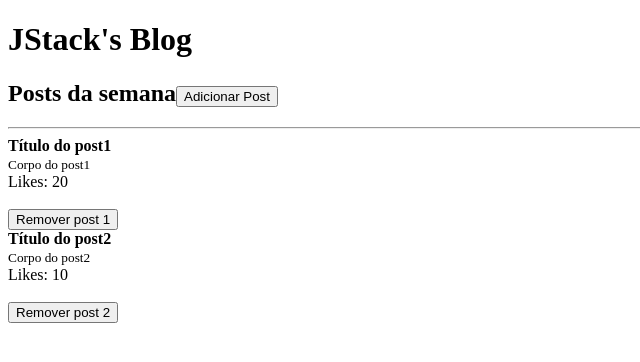
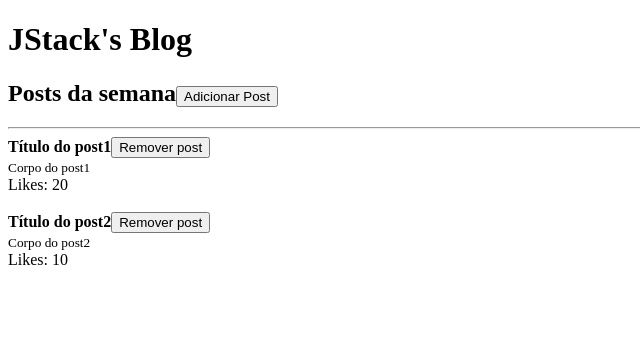
Before and after one commit to oricardos/JStack, a React app in the folder front/: page / in a window 1280 px wide. Shown: the top 362 px of the page, without its empty margins (0-640 px from the left). Built offline with nearby package versions, Linux system fonts and the light colour scheme.

Commit message:
remove item

```diff
--- a/front/src/App.js
+++ b/front/src/App.js
@@ -4,8 +4,18 @@ import Post from "./Post";
 
 function App() {
   const [posts, setPosts] = useState([
-    { id: Math.random(), title: "Título do post1", body: "Corpo do post1", likes: 20 },
-    { id: Math.random(), title: "Título do post2", body: "Corpo do post2", likes: 10 },
+    {
+      id: Math.random(),
+      title: "Título do post1",
+      body: "Corpo do post1",
+      likes: 20,
+    },
+    {
+      id: Math.random(),
+      title: "Título do post2",
+      body: "Corpo do post2",
+      likes: 10,
+    },
   ]);
 
   const handleAddPost = () => {
@@ -15,26 +25,31 @@ function App() {
         id: Math.random(),
         title: `Título do post${posts.length + 1}`,
         body: `Corpo do post${posts.length + 1}`,
-        likes: 0
-      }
-    ])
-  }
+        likes: 0,
+      },
+    ]);
+  };
 
-  const handleRemovePost = (id) => {
-    setPosts(posts.filter(post => post.id !== id));
-  }
+  const handleRemovePost = (postId) => {
+    setPosts((prevState) => prevState.filter((post) => post.id !== postId));
+  };
 
   return (
     <>
       <Header title="JStack's Blog">
-        <h2>Posts da semana
+        <h2>
+          Posts da semana
           <button onClick={handleAddPost}>Adicionar Post</button>
         </h2>
       </Header>
-      {posts.map((post, index) => (
+      {posts.map((post) => (
         <>
-          <Post key={post.id} post={post} likes={post.likes} />
-          <button onClick={()=> handleRemovePost(post.id)}>Remover post {index + 1}</button>
+          <Post
+            key={post.id}
+            post={post}
+            likes={post.likes}
+            onRemove={handleRemovePost}
+          />
         </>
       ))}
     </>
--- a/front/src/Post.js
+++ b/front/src/Post.js
@@ -1,11 +1,12 @@
 import React from "react";
 import PropTypes from "prop-types";
 
-export default function Post({ post, likes }) {
+export default function Post({ post, likes, onRemove }) {
   return (
     <>
       <article>
         <strong>{post.title}</strong>
+        <button onClick={() => onRemove(post.id)}>Remover post</button>
         <br />
         <small>{post.body}</small>
         <br />
@@ -18,8 +19,10 @@ export default function Post({ post, likes }) {
 
 Post.propTypes = {
   post: PropTypes.shape({
+    id: PropTypes.number.isRequired,
     title: PropTypes.string.isRequired,
     body: PropTypes.string.isRequired,
   }).isRequired,
   likes: PropTypes.number.isRequired,
+  onRemove: PropTypes.func.isRequired,
 };
```
